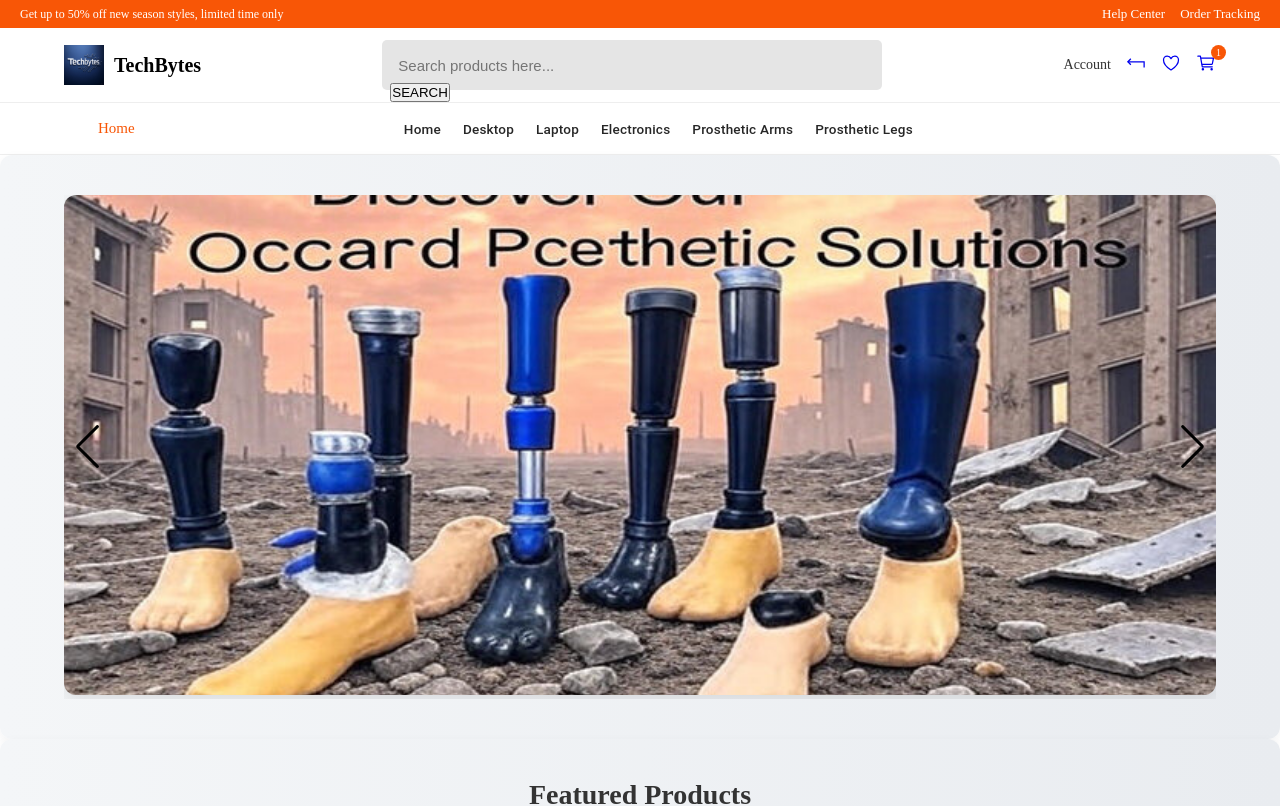
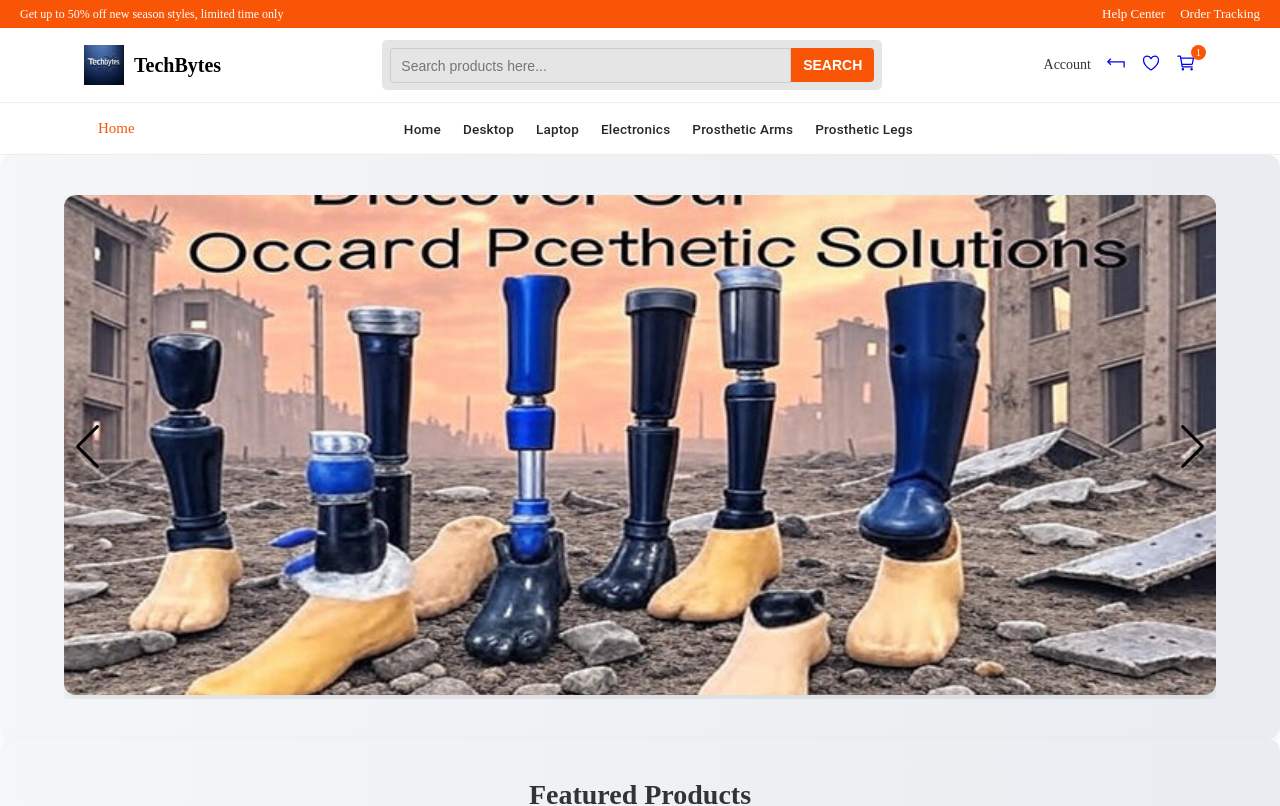
Before and after one commit to danial-hossain/TechBytes, a React (Create React App) app: page / in a window 1280 px wide. Shown: the top 806 px of the page. Built offline with nearby package versions, Linux system fonts and the light colour scheme; no server answers.

Commit message:
search button position fixed

```diff
--- a/src/components/Header/style.css
+++ b/src/components/Header/style.css
@@ -1,4 +1,4 @@
-/* Promo strip */
+/* ====================== Promo Strip ====================== */
 .top-strip {
   background-color: #f85606;
   color: #fff;
@@ -19,12 +19,12 @@
   text-decoration: underline;
 }
 
-/* Main header row */
+/* ====================== Main Header Row ====================== */
 .main-header-content {
   display: flex;
   align-items: center;
   justify-content: space-between;
-  padding: 12px 0;
+  padding: 12px 20px;
 }
 
 .header-logo {
@@ -43,11 +43,43 @@
   font-weight: bold;
 }
 
+/* ====================== Search Bar ====================== */
 .header-search {
-  flex: 1;
-  margin: 0 20px;
+  flex: 1;               /* grow to fill space */
+  max-width: 500px;      /* optional: max width of search bar */
+  margin: 0 20px;        /* spacing left & right */
 }
 
+.header-search .search-box {
+  display: flex;
+  width: 100%;
+}
+
+.header-search .search-input {
+  flex: 1;
+  padding: 6px 10px;
+  border: 1px solid #ccc;
+  border-radius: 4px 0 0 4px;
+  outline: none;
+  font-size: 14px;
+}
+
+.header-search .search-button {
+  padding: 6px 12px;
+  border: none;
+  background-color: #f85606;
+  color: #fff;
+  cursor: pointer;
+  border-radius: 0 4px 4px 0;
+  font-weight: bold;
+  font-size: 14px;
+}
+
+.header-search .search-button:hover {
+  background-color: #d94b00;
+}
+
+/* ====================== Icons + Login ====================== */
 .header-icons {
   display: flex;
   align-items: center;
@@ -79,7 +111,7 @@
   padding: 2px 5px;
 }
 
-/* Sub-header row */
+/* ====================== Sub-header Row ====================== */
 .sub-header {
   background-color: #fff;
   border-top: 1px solid #eee;
@@ -100,7 +132,7 @@
   color: #f85606;
 }
 
-/* Navigation row */
+/* ====================== Navigation Row ====================== */
 .navigation-bar {
   background-color: #fff;
   padding: 8px 20px;
```
